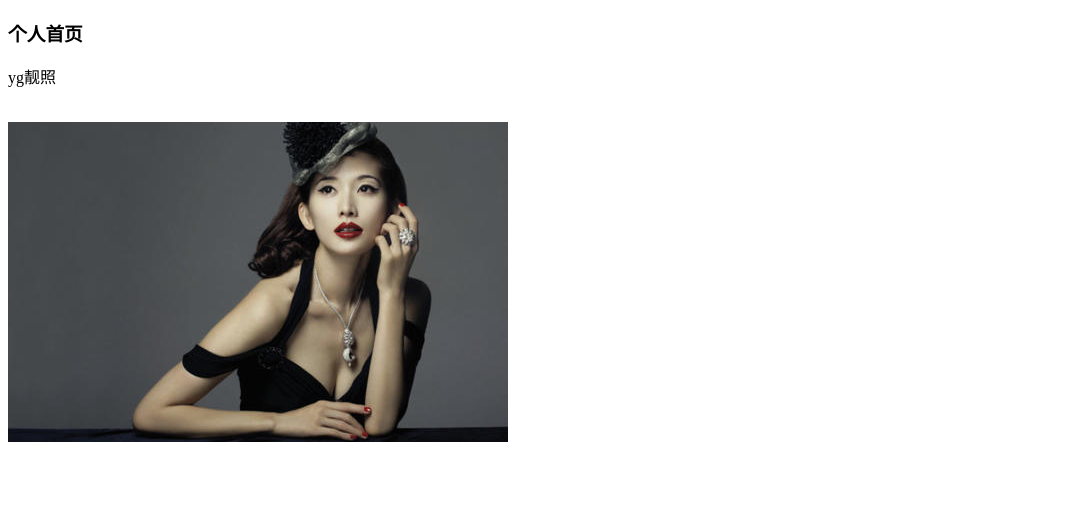
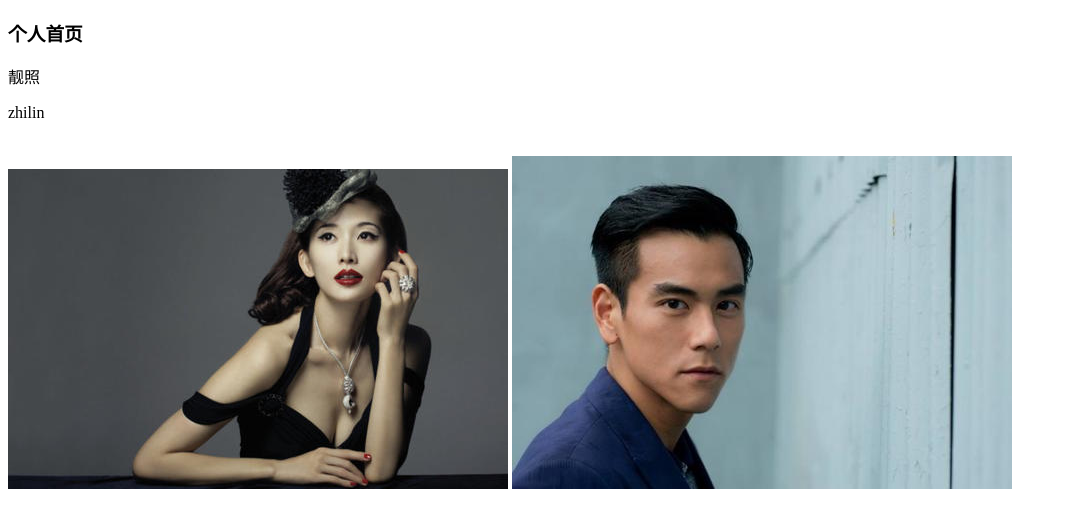
Before and after one commit to cy1021/cy1021.github.io, a plain HTML site: page index.html in a window 1280 px wide. Shown: the whole page, without its empty margins (0-1067 px from the left). Drawn offline with Linux system fonts and the light colour scheme.

Commit message:
彭于晏

```diff
--- a/index.html
+++ b/index.html
@@ -8,10 +8,12 @@
 </head>
 <body>
     <h3>个人首页</h3>
-    <p>yg靓照</p>
+    <p>靓照</p>
+    <p>zhilin</p>
 
     <br>
     <img src="./u=3686930270,1372572514&fm=26&gp=0.jpg" alt="">
+    <img src="./u=3922042314,4065998982&fm=26&gp=0.jpg" alt="">
 
 </body>
 </html>
```
Also changed, not shown: u=3922042314,4065998982&fm=26&gp=0.jpg (added).
